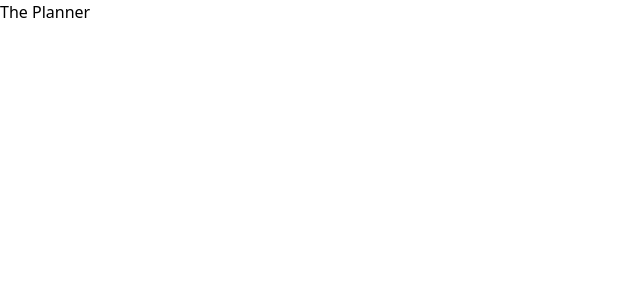
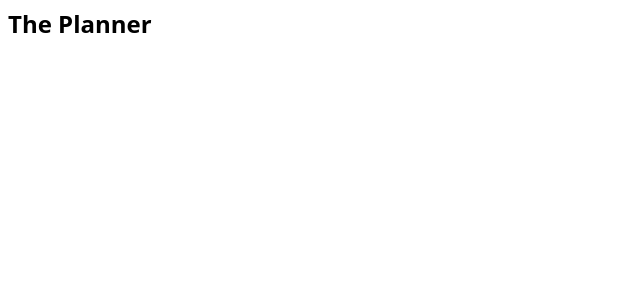
Before and after one commit to rbournissent/the-planner, an Angular app: page / in a window 1280 px wide. Shown: the top 300 px of the page, without its empty margins (0-640 px from the left). Built offline with nearby package versions, Linux system fonts and the light colour scheme.

Commit message:
Test it with some classes in the template

```diff
--- a/src/app/app.component.html
+++ b/src/app/app.component.html
@@ -1 +1,3 @@
-<h1>{{ title }}</h1>
+<main class="p-2">
+  <h1 class="text-2xl font-bold">{{ title }}</h1>
+</main>
```
